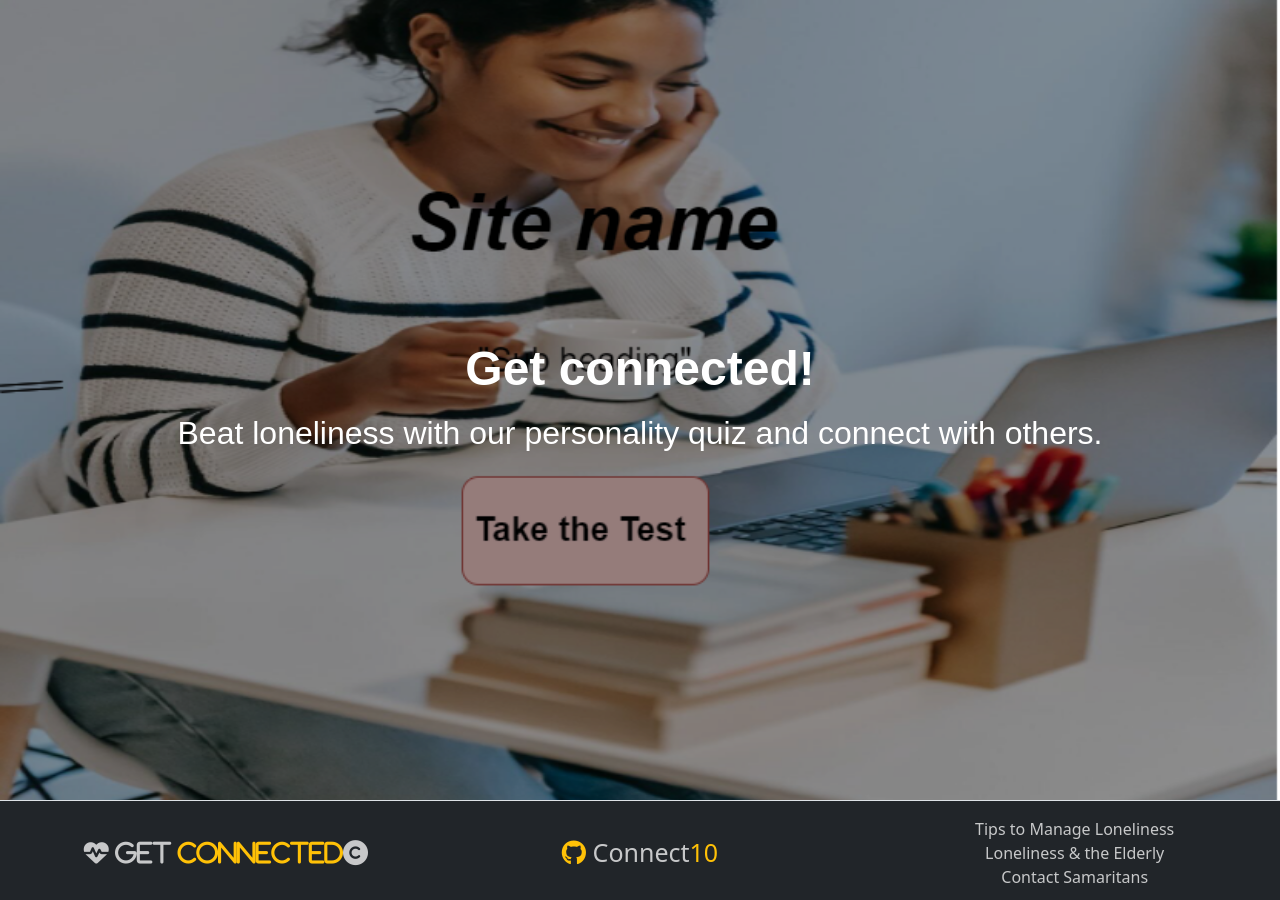
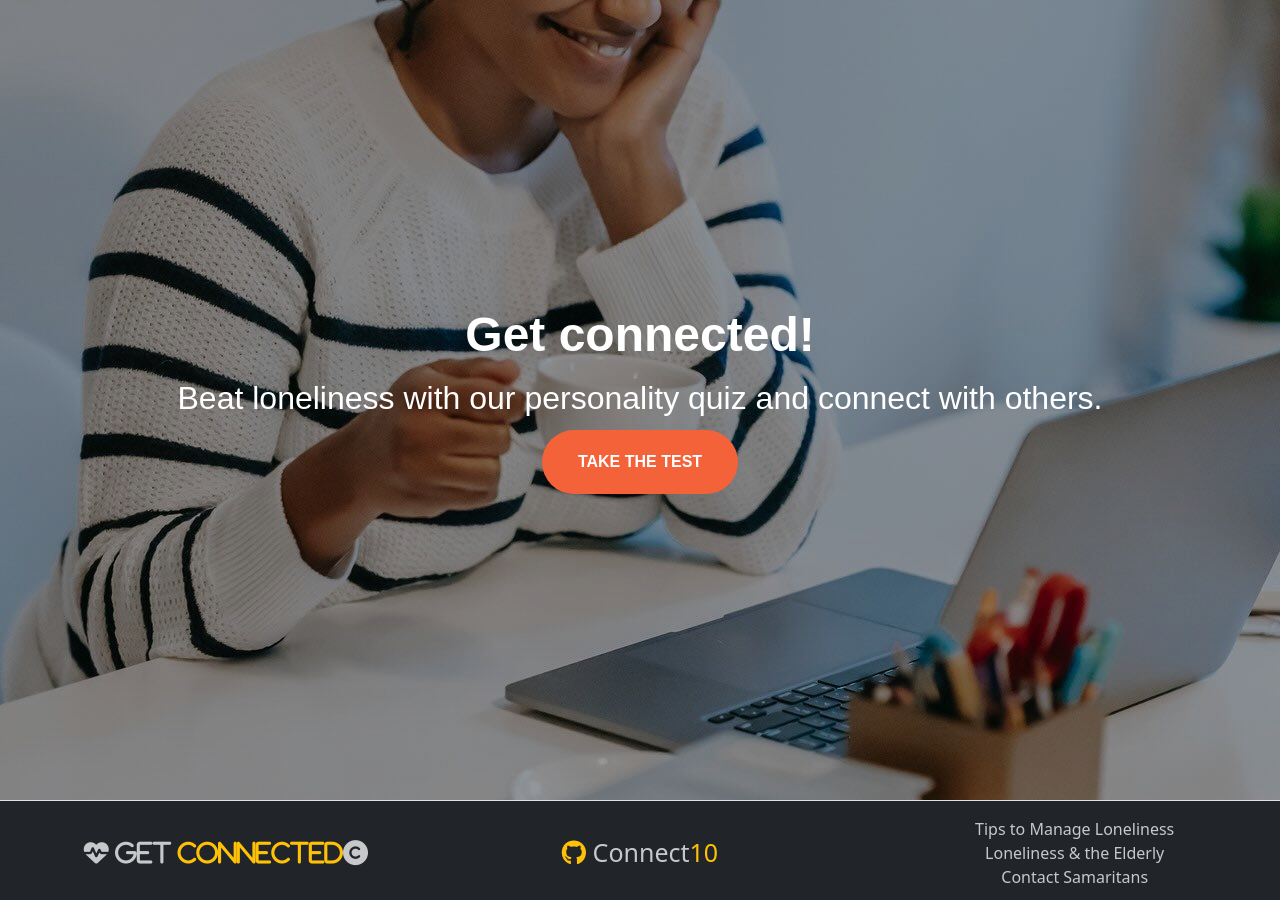
Before and after one commit to SamMartin92/team-10-may-hackathon, a Django app: page / in a window 1280 px wide. Shown: the part 56-956 px from the top of the page. Run offline with Django 4.2, Linux system fonts and the light colour scheme; some libraries are stand-ins or nearby versions.

Commit message:
adds and styles tst button over hero image

```diff
--- a/home/templates/index.html
+++ b/home/templates/index.html
@@ -14,7 +14,7 @@
        <h2 class="hero-subtitle">
             Beat loneliness with our personality quiz and connect with others.
        </h2>
-
+       <a class="btn btn-danger btn-xl test-button" href="#about">Take the Test</a>
     </div>
 
   </section>
--- a/static/css/base.css
+++ b/static/css/base.css
@@ -16,8 +16,9 @@ body {
     width: 100vw;
     height: 100vh;
     display: flex;
+    flex-direction: column;
+    align-items: center;
     justify-content: center;
-    align-items: center;
 }
 .hero::before {
     content: "";
@@ -26,7 +27,7 @@ body {
     left: 0;
     width: 100%;
     height: 100%;
-    background: url(../images/landing-page.png);
+    background: url(../images/hero-image.jpg);
     background-repeat: no-repeat;
     background-size: cover;
     background-position: center center;
@@ -39,6 +40,8 @@ body {
     text-align: center;
     margin: 0.625rem;
 }
+
+
 .hero-title {
     font-size: 3rem;
     font-weight: 600;
@@ -50,6 +53,20 @@ body {
     margin-top: 1rem;
 }
 
+.test-button{
+    color: #fff;
+    background-color: #f4623a;
+    padding: 1.25rem 2.25rem;
+    font-size: 1rem;
+    font-weight: 700;
+    text-transform: uppercase;
+    border: none;
+    border-radius: 10rem;
+    margin-top: 5px;
+}
+
+.description-box{
+}
 /*---------Footer*/
 .footer-container{
     --bs-gutter-x: 0;
```
